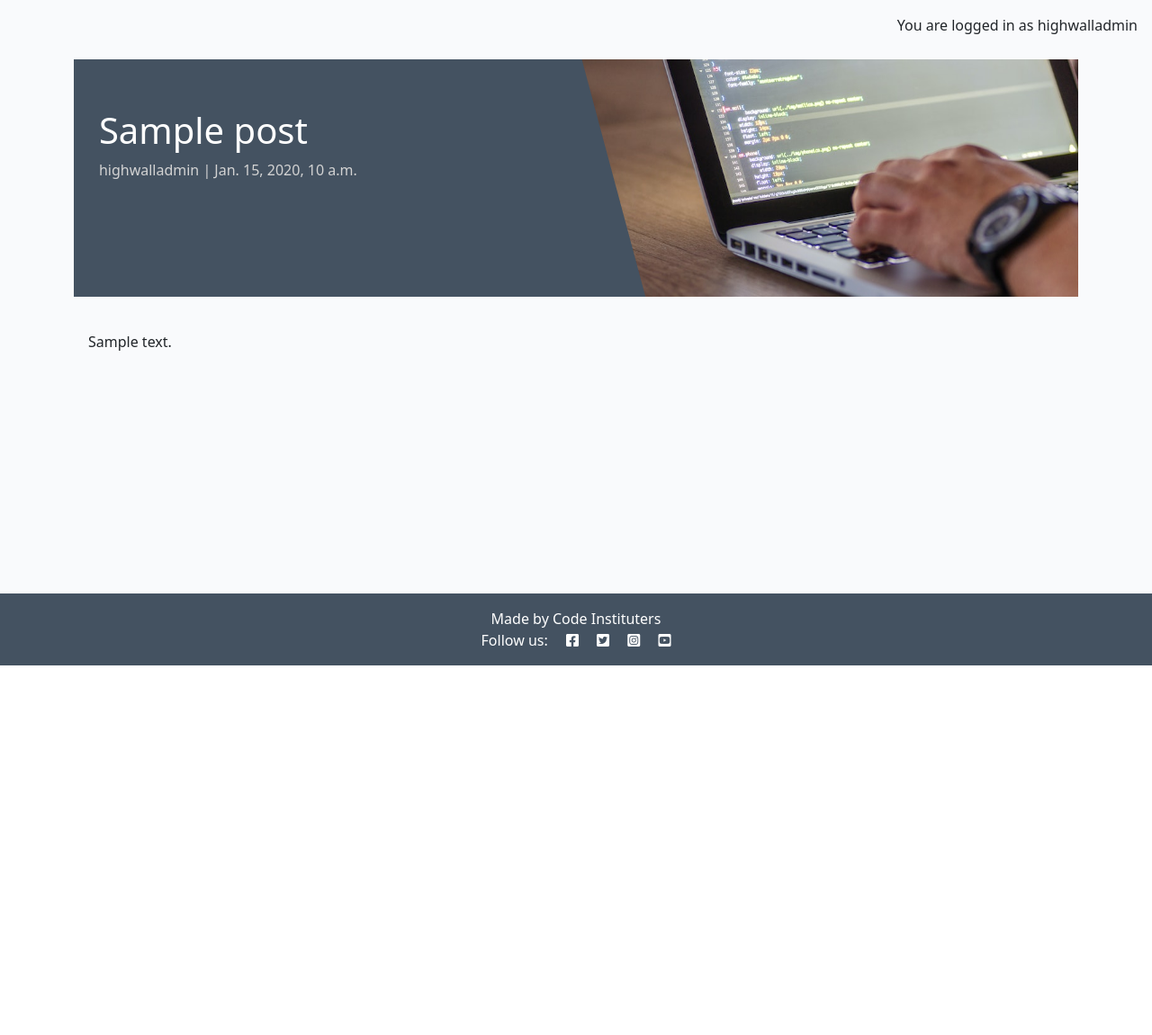
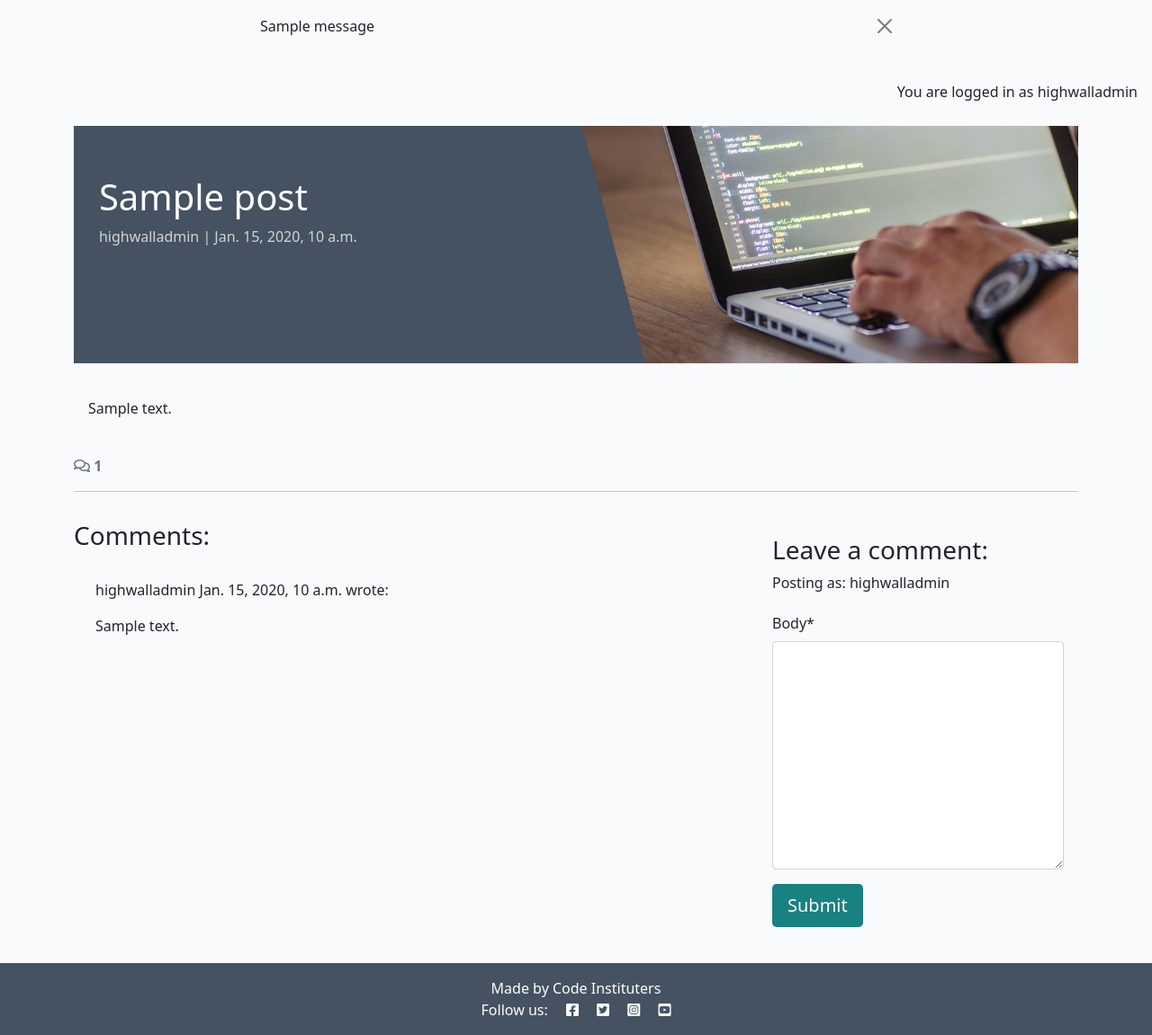
Before and after one commit to Will-WHyd/django-blog-01, a Django app: a page that uses templates/base.html in a window 1280 px wide. Shown: the part 60-1211 px from the top of the page at 90% size. Before the commit the page ends 800 px from the top, so only its background shows below. Run offline with Django 4.2, Linux system fonts and the light colour scheme; a user stored in the database is signed in; data comes from the database, SQL or seed files in the repository; tables that the repository leaves empty hold one stand-in row (values such as "Sample post"); one stand-in notice (Sample message) is shown; some libraries are stand-ins or nearby versions.

Commit message:
added forms and commenting

```diff
--- /dev/null
+++ b/blog/forms.py
@@ -0,0 +1,8 @@
+from .models import Comment
+from django import forms
+
+
+class CommentForm(forms.ModelForm):
+    class Meta:
+        model = Comment
+        fields = ('body',)
--- a/blog/templates/blog/post_detail.html
+++ b/blog/templates/blog/post_detail.html
@@ -1,5 +1,7 @@
 {% extends 'base.html' %} {% block content %}
 {% load static %}
+{% load crispy_forms_tags %}
+
 
 <div class="masthead">
     <div class="container">
@@ -29,6 +31,66 @@
             </div>
         </div>
     </div>
+    <!-- Displaying count of comments -->
+  <div class="row">
+    <div class="col-12">
+      <strong class="text-secondary">
+        <i class="far fa-comments"></i> {{ comment_count }}
+      </strong>
+    </div>
+    <div class="col-12">
+      <hr>
+    </div>
+  </div>
+  <!-- Displaying Comments -->
+  <div class="row">
+    <div class="col-md-8 card mb-4  mt-3 ">
+      <h3>Comments:</h3>
+      <div class="card-body">
+        <!-- We want a for loop inside the empty control tags
+          to iterate through each comment in comments -->
+        {% for comment in comments %}
+        <div class="p-2 comments
+          {% if not comment.approved and comment.author == user %}
+          faded{% elif not comment.approved %} d-none{% endif %}">
+          <p class="font-weight-bold">
+            {{ comment.author }}
+            <span class="font-weight-normal">
+              {{ comment.created_on }}
+            </span> wrote:
+          </p>
+          <div id="comment{{ comment.id }}">
+            {{ comment.body | linebreaks }}
+          </div>
+          {% if not comment.approved and comment.author == user %}
+          <p class="approval">
+            This comment is awaiting approval
+          </p>
+          {% endif %}
+        </div>
+        <!-- Our for loop ends here -->
+        {% endfor %}
+      </div>
+    </div>
+    <!-- Creating New Comments -->
+    <div class="col-md-4 card mb-4 mt-3">
+        <div class="card-body">
+          {% if user.is_authenticated %}
+          <h3>Leave a comment:</h3>
+          <p>Posting as: {{ user.username }}</p>
+          <form id="commentForm" method="post"
+            style="margin-top: 1.3em;">
+            {{ comment_form | crispy }}
+            {% csrf_token %}
+            <button id="submitButton" type="submit"
+              class="btn btn-signup btn-lg">Submit</button>
+          </form>
+          {% else %}
+          <p>Log in to leave a comment</p>
+          {% endif %}
+        </div>
+      </div>
+  </div>
 </div>
 
 {% endblock content %}
--- a/blog/views.py
+++ b/blog/views.py
@@ -1,6 +1,9 @@
 from django.shortcuts import render, get_object_or_404
 from django.views import generic
+from django.contrib import messages
 from .models import Post
+from .forms import CommentForm
+
 
 # Create your views here.
 class PostList(generic.ListView):
@@ -22,7 +25,29 @@ def post_detail(request, slug):
 
     queryset = Post.objects.filter(status=1)
     post = get_object_or_404(queryset, slug=slug)
+    comments = post.comments.all().order_by("-created_on")
+    comment_count = post.comments.filter(approved=True).count()
+    comment_form = CommentForm()
+
+    if request.method == "POST":
+        comment_form = CommentForm(data=request.POST)
+        if comment_form.is_valid():
+            comment = comment_form.save(commit=False)
+            comment.author = request.user
+            comment.post = post
+            comment.save()
+            messages.add_message(
+                request, messages.SUCCESS,
+                'Comment submitted and awaiting approval'
+            )
+
     return render(
         request,
-        "blog/post_detail.html", {"post": post},
+        "blog/post_detail.html",
+        {
+            "post": post,
+            "comments": comments,
+            "comment_count": comment_count,
+            "comment_form": comment_form,
+        },
     )
--- a/codestar/settings.py
+++ b/codestar/settings.py
@@ -54,11 +54,16 @@ INSTALLED_APPS = [
     'django_summernote',
     'blog',
     'about',
+    'crispy_forms',
+    'crispy_bootstrap5',
 ]
 
 SITE_ID = 1
 LOGIN_REDIRECT_URL = '/'
 LOGOUT_REDIRECT_URL = '/'
+
+CRISPY_ALLOWED_TEMPLATE_PACKS = "bootstrap5"
+CRISPY_TEMPLATE_PACK = "bootstrap5"
 
 MIDDLEWARE = [
     'django.middleware.security.SecurityMiddleware',
--- a/requirements.txt
+++ b/requirements.txt
@@ -1,7 +1,9 @@
 asgiref==3.8.1
+crispy-bootstrap5==0.7
 dj-database-url==0.5.0
 Django==4.2.16
 django-allauth==0.57.2
+django-crispy-forms==2.3
 django-summernote==0.8.20.0
 gunicorn==20.1.0
 oauthlib==3.2.2
--- a/templates/base.html
+++ b/templates/base.html
@@ -48,11 +48,12 @@
                             href="{% url 'home' %}">Home</a>
                     </li>
                     <li><a class="nav-link {% if request.path == about_url %}active{% endif %}" aria-current="page"
-                        href="{% url 'about' %}">About</a>
+                            href="{% url 'about' %}">About</a>
                     </li>
                     {% if user.is_authenticated %}
                     <li class="nav-item">
-                        <a class="nav-link {% if request.path == logout_url %}active{% endif %}" aria-current="page" href="{% url 'account_logout' %}">Logout</a>
+                        <a class="nav-link {% if request.path == logout_url %}active{% endif %}" aria-current="page"
+                            href="{% url 'account_logout' %}">Logout</a>
                     </li>
                     {% else %}
                     <li class="nav-item">
@@ -60,7 +61,8 @@
                             href="{% url 'account_signup' %}">Register</a>
                     </li>
                     <li class="nav-item">
-                        <a class="nav-link {% if request.path == login_url %}active{% endif %}" aria-current="page" href="{% url 'account_login' %}">Login</a>
+                        <a class="nav-link {% if request.path == login_url %}active{% endif %}" aria-current="page"
+                            href="{% url 'account_login' %}">Login</a>
                     </li>
                     {% endif %}
                 </ul>
@@ -70,7 +72,20 @@
             </div>
         </div>
     </nav>
-
+    <!-- displaying Django messages -->
+    <div class="container">
+        <div class="row">
+            <div class="col-md-8 offset-md-2">
+                {% for message in messages %}
+                <div class="alert {{ message.tags }} alert-dismissible
+            fade show" id="msg" role="alert">
+                    {{ message | safe }}
+                    <button type="button" class="btn-close" data-bs-dismiss="alert" aria-label="Close"></button>
+                </div>
+                {% endfor %}
+            </div>
+        </div>
+    </div>
     <main class="flex-shrink-0 main-bg">
         {% if user.is_authenticated %}
         <p class="text-end m-3">You are logged in as {{ user }}</p>
@@ -87,7 +102,7 @@
     <footer class="footer mt-auto py-3 dark-bg">
         <p class="m-0 text-center text-white">
             {% block copyright %}
-                Made by Code Instituters
+            Made by Code Instituters
             {% endblock copyright %}</p>
         <p class="m-0 text-center text-white">Follow us: <i class="fab fa-facebook-square ms-3"></i>
             <i class="fab fa-twitter-square ms-3"></i>
@@ -98,7 +113,7 @@
 
     <script src="https://cdn.jsdelivr.net/npm/bootstrap@5.0.1/dist/js/bootstrap.bundle.min.js"
         integrity="sha384-gtEjrD/SeCtmISkJkNUaaKMoLD0//ElJ19smozuHV6z3Iehds+3Ulb9Bn9Plx0x4" crossorigin="anonymous">
-        </script>
+    </script>
 
     <script src="{% static 'js/script.js'%}"></script>
 </body>
```
